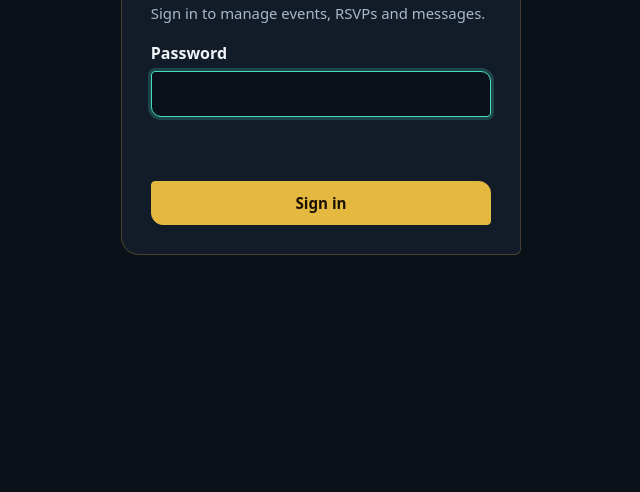
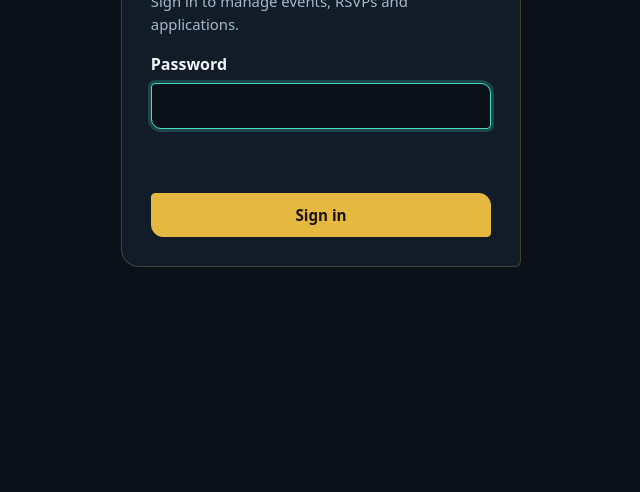
Before and after one commit to Aaks-hatH/sbcodepatchstem, a website: page admin/index.html in a window 1280 px wide. Shown: the part 308-800 px from the top of the page, without its empty margins (319-959 px from the left). Drawn offline with Linux system fonts and the light colour scheme; no server answers.

Commit message:
Update login hint text in admin index.html

```diff
--- a/admin/index.html
+++ b/admin/index.html
@@ -11,7 +11,7 @@
 <main id="login" class="login" hidden>
   <form id="loginForm" class="panel">
     <h1>CodePatch admin</h1>
-    <p class="hint">Sign in to manage events, RSVPs and messages.</p>
+    <p class="hint">Sign in to manage events, RSVPs and applications.</p>
     <label>Password<input id="pw" type="password" autocomplete="current-password" required></label>
     <p class="err" id="loginErr" role="alert"></p>
     <button class="btn" type="submit">Sign in</button>
```
